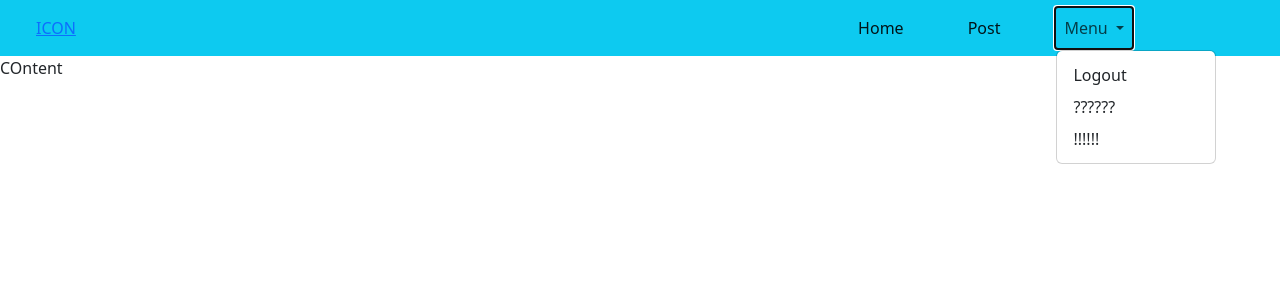
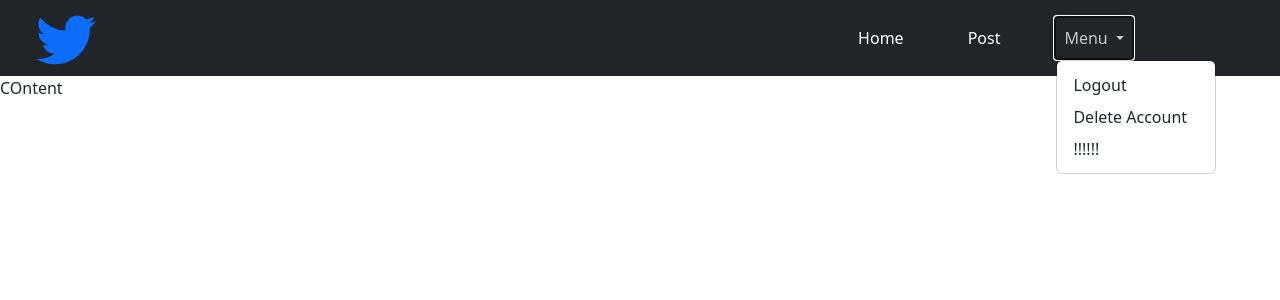
Before and after one commit to JoaoLucasVeras/ChirperProject, a Flask app: page /home in a window 1280 px wide, after a click on "Menu". Shown: the top 300 px of the page. Run offline with Flask 3, Linux system fonts and the light colour scheme; the visitor is signed in with stand-in values (Sample User, id 1); parts of the project's set-up code (start-up, migrations or seed data) failed here and were passed over.

Commit message:
add delete account functionality

```diff
--- a/app/forms.py
+++ b/app/forms.py
@@ -29,3 +29,7 @@ class SignUp_Form(FlaskForm):
         user = User.query.filter_by(email=email.data).first()
         if user:
             raise ValidationError('This email is taken. Please try a new one!!!')
+
+# Form for create account and edit info
+class Update_Profile(FlaskForm):
+    pass
--- a/app/routes.py
+++ b/app/routes.py
@@ -3,17 +3,19 @@ from flask import render_template, redirect, flash, url_for
 from app.forms import LogIn_Form, SignUp_Form
 from app.models import User
 from werkzeug.security import generate_password_hash, check_password_hash
-from flask_login import current_user
-from flask_login import login_required
-from flask_login import login_user
-from flask_login import logout_user
+from flask_login import current_user, login_required, login_user, logout_user
+
 from app import db
 
 #plan out routes we are going to need
 
 @myapp_obj.route('/home')
+@myapp_obj.route('/')
 def home():
-    return render_template("home.html")
+    if current_user.is_authenticated:
+        return render_template('home.html')
+
+    return redirect(url_for('login'))
 
 
 @myapp_obj.route("/login", methods=['POST', 'GET'])
@@ -52,3 +54,17 @@ def logout():
 @myapp_obj.route('/user-profile', methods = ['POST', 'GET'])
 def user_profile():
     return render_template('user_profile.html')
+
+@myapp_obj.route('/create-account')
+@login_required
+def create_account():
+    pass
+
+@myapp_obj.route('/delete-account')
+@login_required
+def delete_account():
+    ''' Need to have delete all post and info according to the current_user.id '''
+    user = User.query.filter_by(id=current_user.id).first()
+    db.session.delete(user)
+    db.session.commit()
+    return redirect(url_for('login'))
--- a/app/static/style.css
+++ b/app/static/style.css
@@ -4,6 +4,12 @@
     height: 100px;
     padding: 4rem auto;
 
+}
+
+.icon {
+    width: 100%;
+    height: 60px;
+    padding: 0rem auto;
 }
 
 .form {
--- a/app/templates/base.html
+++ b/app/templates/base.html
@@ -16,9 +16,14 @@
 </head>
 <body>
 <!-- can make it fixed to the top but need to change paddings -->
-    <nav class="navbar navbar-expand-lg navbar-light bg-info">
+    <nav class="navbar navbar-expand-lg navbar-dark bg-dark">
         <div class="container-fluid">
-            <a class="nav-brand ps-4"  href="#">ICON</a>
+            <a class="nav-brand ps-4"  href="{{  url_for('home') }}">
+                <svg class="icon" xmlns="http://www.w3.org/2000/svg" width="16" height="16" fill="currentColor"
+                class="bi bi-twitter" viewBox="0 0 16 16">
+                <path d="M5.026 15c6.038 0 9.341-5.003 9.341-9.334 0-.14 0-.282-.006-.422A6.685 6.685 0 0 0 16 3.542a6.658 6.658 0 0 1-1.889.518 3.301 3.301 0 0 0 1.447-1.817 6.533 6.533 0 0 1-2.087.793A3.286 3.286 0 0 0 7.875 6.03a9.325 9.325 0 0 1-6.767-3.429 3.289 3.289 0 0 0 1.018 4.382A3.323 3.323 0 0 1 .64 6.575v.045a3.288 3.288 0 0 0 2.632 3.218 3.203 3.203 0 0 1-.865.115 3.23 3.23 0 0 1-.614-.057 3.283 3.283 0 0 0 3.067 2.277A6.588 6.588 0 0 1 .78 13.58a6.32 6.32 0 0 1-.78-.045A9.344 9.344 0 0 0 5.026 15z" />
+                </svg>
+            </a>
             <button class="navbar-toggler" type="button" data-bs-toggle="collapse" data-bs-target="#navbarSupportedContent" aria-controls="navbarSupportedContent" aria-expanded="false" aria-label="Toggle navigation">
                 <span class="navbar-toggler-icon"></span>
             </button>
@@ -36,7 +41,7 @@
                         </a>
                             <ul class="dropdown-menu" aria-labelledby="navbarDropdown">
                                 <li> <a class="dropdown-item" href="{{ url_for('logout') }}">Logout</a></li>
-                                <li> <a class="dropdown-item" href="#">??????</a></li>
+                                <li> <a class="dropdown-item" href="{{ url_for('delete_account') }}">Delete Account</a></li>
                                 <li> <a class="dropdown-item" href="#">!!!!!!</a></li>
                             </ul>
 
```
Also changed, not shown: app/templates/user_profile.html (+4 -21 lines).
